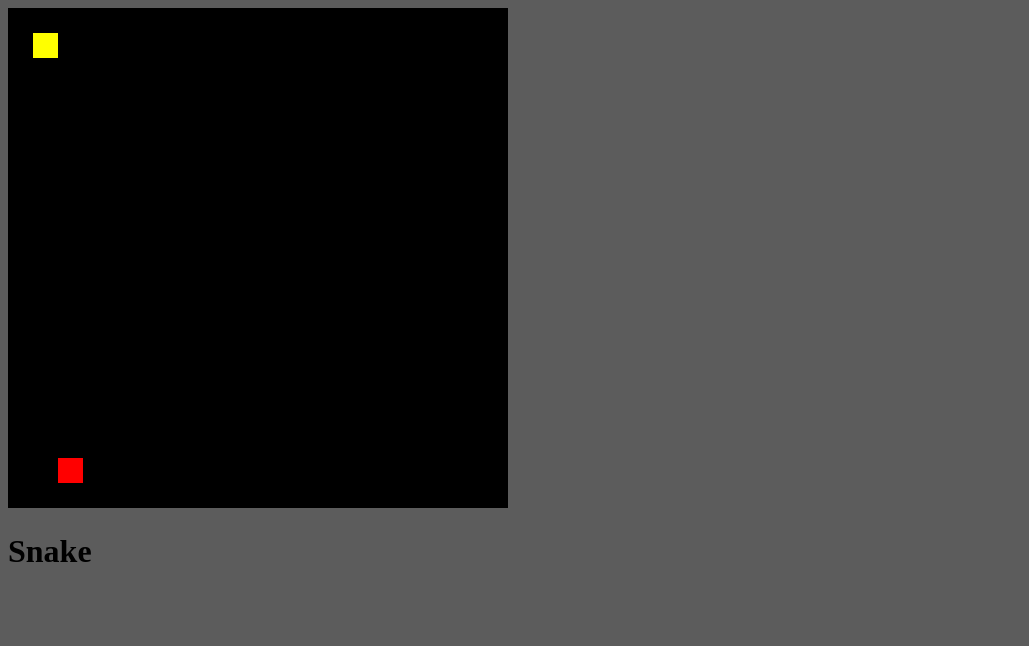
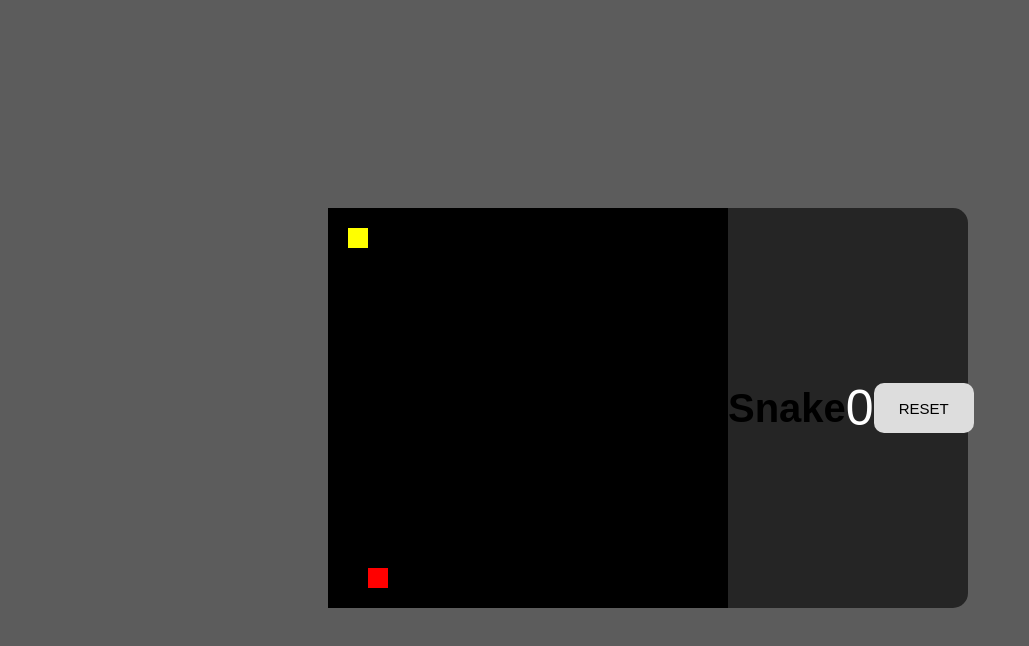
Before and after one commit to KAEcqR/Snake-Game, a plain HTML site: page Snake/index.html in a window 1280 px wide. Shown: the whole page, without its empty margins (0-1029 px from the left). Drawn offline with Linux system fonts and the light colour scheme.

Commit message:
Add files via upload

```diff
--- a/Snake/index.html
+++ b/Snake/index.html
@@ -8,9 +8,15 @@
     <link rel="stylesheet" href="style.css">
 </head>
 <body>
-    <div class="container">
-        <canvas id="board"></canvas>
-        <h1>Snake</h1>
+    <div class="content">
+        <div class="container">
+            <canvas   canvas id="board"></canvas>
+            <div class="right-side">
+                <h1 id="title">Snake</h1>
+                <div class="score">0</div>
+                <div class="resetbtn">RESET</div>
+            </div>
+        </div>
     </div>
     <script src="script.js" defer></script>
 </body>
--- a/Snake/script.js
+++ b/Snake/script.js
@@ -4,19 +4,28 @@ var rows = 20;
 var cols = 20;
 var board;
 var context;
+var canvasColor = "black";
 
 //snake head
 var snakeX = blockSize * 1;
 var snakeY = blockSize * 1;
+var snakeColor = "yellow";
 
 var velocityX = 0;
 var velocityY = 0;
+
+//snake body
 
 var snakeBody = [];
 
 //food
 var foodX;
 var foodY;
+var foodColor = "red";
+
+var score = 0;
+var resetbtn = document.querySelector(".resetbtn");
+var title = document.querySelector("#title");
 
 var gameOver = false;
 
@@ -28,21 +37,19 @@ window.onload = function(){
 
     placeFood();
     document.addEventListener("keyup", changeDirection)
-    //update();
     setInterval(update, 1000/10);
 }
 
 function update(){
-    if(gameOver){
-        window.location.reload();
-    }
-    context.fillStyle = "black";
+    context.fillStyle = canvasColor;
     context.fillRect(0, 0, board.width, board.height);
 
-    context.fillStyle = "Red";
+    context.fillStyle = foodColor;
     context.fillRect(foodX, foodY, blockSize, blockSize);
 
     if(snakeX == foodX && snakeY == foodY){
+        score += 1;
+        document.querySelector(".score").innerHTML = score;
         snakeBody.push([foodX, foodY]);
         placeFood();
     }
@@ -54,7 +61,7 @@ function update(){
         snakeBody[0] = [snakeX, snakeY];
     }
 
-    context.fillStyle = "Yellow";
+    context.fillStyle = snakeColor;
     snakeX += velocityX * blockSize;
     snakeY += velocityY * blockSize;
     context.fillRect(snakeX, snakeY, blockSize, blockSize);
@@ -66,13 +73,12 @@ function update(){
     //game Over
     if (snakeX < 0 || snakeX > cols*blockSize || snakeY < 0 || snakeY > rows*blockSize) {
         gameOver = true;
-        document.querySelector("h1").innerHTML = "Game over";
     }
 
     for (let i = 0; i < snakeBody.length; i++) {
         if (snakeX == snakeBody[i][1] && snakeY == snakeBody[i][0]) {
             gameOver = true;
-            document.querySelector("h1").innerHTML = "Game over";
+
         }
     }
 }
@@ -99,3 +105,7 @@ function placeFood() {
     foodX = Math.floor(Math.random() * cols) * blockSize;
     foodY = Math.floor(Math.random() * rows) * blockSize;
 }
+
+resetbtn.addEventListener("click", function(){
+    console.log("reset");
+})
--- a/Snake/style.css
+++ b/Snake/style.css
@@ -1,7 +1,59 @@
-
 body {
     width: 100%;
     height: 100vh;
     background-color: rgb(92, 92, 92);
     overflow: hidden;
 }
+
+.content{
+    width: 100%;
+    height: 100vh;
+    display: flex;
+    justify-content: center;
+    align-items: center;
+}
+
+.container{
+    width: 50%;
+    height: 50%;
+    background-color: rgb(37, 37, 37);
+    display: flex;
+    border-radius: 15px;
+}
+
+h1{
+    font-size: 40px;
+    font-family: sans-serif;
+}
+
+.resetbtn{
+    height: 50px;
+    width: 100px;
+    background-color: rgb(221, 221, 221);
+    display: flex;
+    justify-content: center;
+    align-items: center;
+    border-radius: 10px;
+    font-family: sans-serif;
+    font-size: 15px;
+    cursor: pointer;
+    transition: all 0.3s;
+}
+
+.resetbtn:hover{
+    background-color: rgb(17, 17, 17);
+    color: white;
+}
+
+.right-side{
+    width: 50%;
+    display: flex;
+    justify-content: center;
+    align-items: center;
+}
+
+.score{
+    font-size: 50px;
+    font-family: sans-serif;
+    color: white;
+}
```
